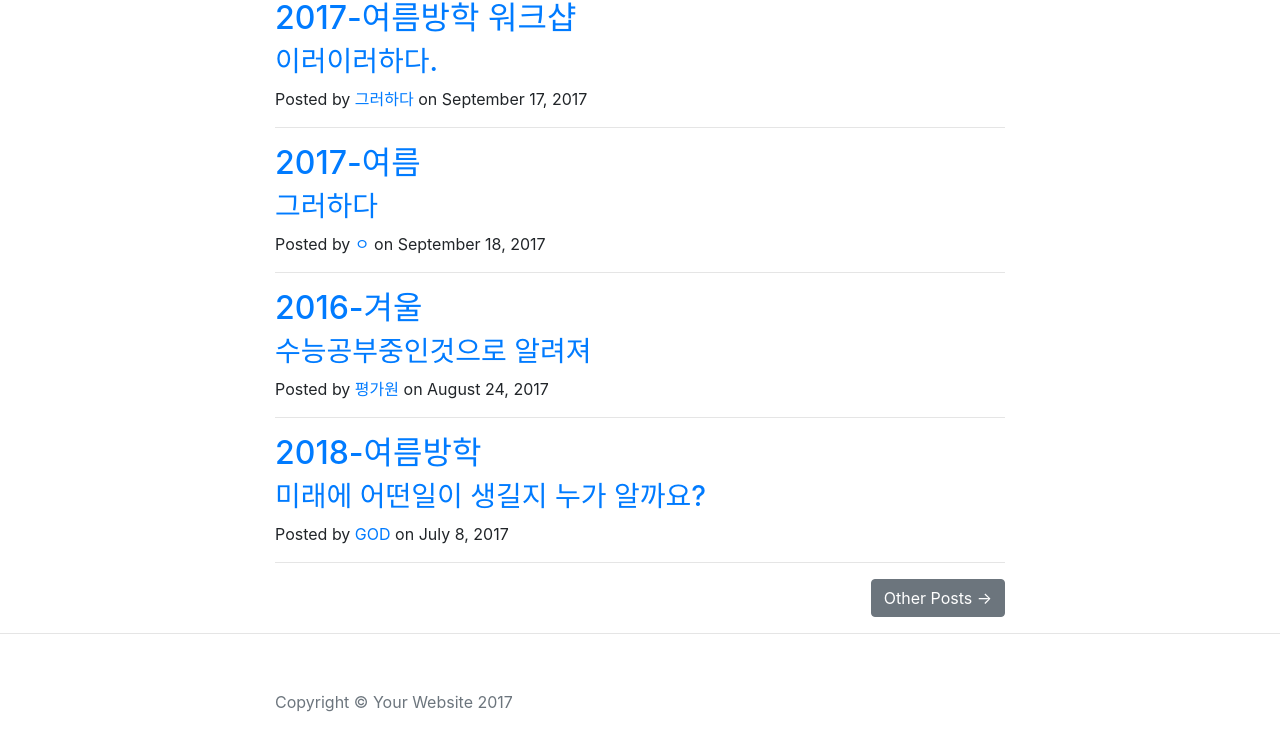
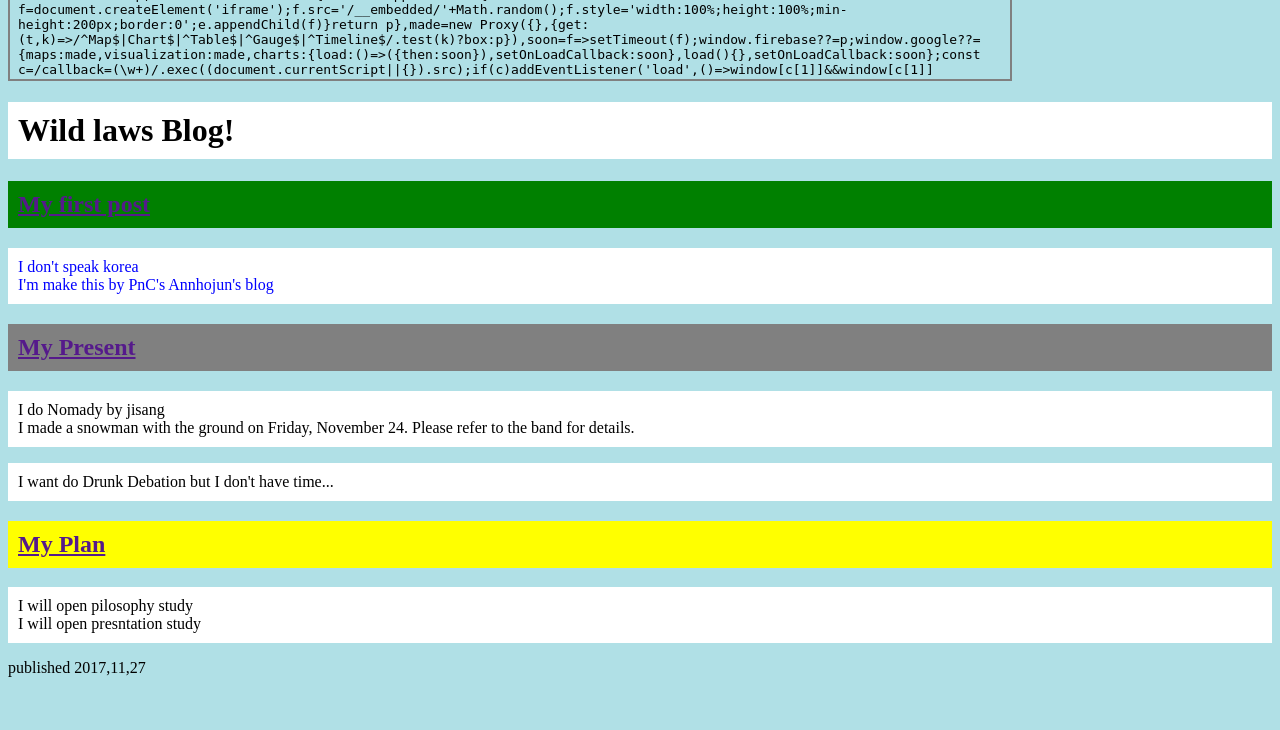
Before and after one commit to WildLawAan/my-first-blog, a Django app: template blog/templates/blog/post_list.html in a window 1280 px wide. Shown: the part 81-811 px from the top of the page. After the commit the page ends 758 px from the top, so only its background shows below. Run offline with Django 3.2, Linux system fonts and the light colour scheme; the template is opened without the code that fills it, so the values that code supplies are empty; parts of the project's set-up code (start-up, migrations or seed data) failed here and were passed over; some libraries are stand-ins or nearby versions.

Commit message:
Changed the HTML for the site.

```diff
--- a/blog/templates/blog/post_list.html
+++ b/blog/templates/blog/post_list.html
@@ -1,190 +1,81 @@
+<html>
+<head>
+    <title>Wild laws Blog!</title>
 
-<!DOCTYPE html>
-<html lang="en">
+    <style>
+    body {background-color: powderblue;}
+    #p01 {
+        color: blue;
+    }
+    .first {
+        background-color: blue;
+        color: white;
+        padding: 20px;
+    }
+    .fpost{
+        background-color: green;
+        color: white;
+        padding: 10px;
+    }
+    .present {
+        background-color: gray;
+        color: white;
+        padding: 10px;
+    }
+    .plan {
+        background-color: yellow;
+        color: white;
+        padding: 10px;
+    }
+    .write {
+        background-color: white;
+        color: black;
+        padding: 10px;
+    }
+</style>
+</head>
+<body>
 
-  <head>
+    <iframe src="http://cafe.naver.com/pagesandchannels" width = "1000" style="border:2px solid grey;"></iframe>
+    <div>
+        <h1 class="write">Wild laws Blog!</h1>
 
-    <meta charset="utf-8">
-    <meta name="viewport" content="width=device-width, initial-scale=1, shrink-to-fit=no">
-    <meta name="description" content="">
-    <meta name="author" content="">
+    </div>
 
-    <title>Jaram</title>
+    <div>
 
-    <!-- Bootstrap core CSS -->
-    <link href="vendor/bootstrap/css/bootstrap.min.css" rel="stylesheet">
+        <h2 class="fpost"><a href="">My first post</a></h2>
 
-    <!-- Custom fonts for this template -->
+        <p class="write" id="p01">I don't speak korea<br>
+        I'm make this by PnC's Annhojun's blog</p>
 
 
+    </div>
+
+    <div>
+
+        <h2 class="present"><a href="">My Present</a></h2>
+        <p class="write" >I do Nomady by jisang<br>
+
+            I made a snowman with the ground on Friday, November 24. Please refer to the band for details.
+        </p>
 
 
-    <!-- Custom styles for this template -->
-    <link href="css/clean-blog.min.css" rel="stylesheet">
+        <p class="write" >I want do Drunk Debation but I don't have time...</p>
 
-  </head>
-
-  <body>
-
-    <!-- Navigation -->
-    <nav class="navbar navbar-expand-lg navbar-light fixed-top" id="mainNav">
-      <div class="container">
-        <a class="navbar-brand" href="index.html">JARAM</a>
-        <button class="navbar-toggler navbar-toggler-right" type="button" data-toggle="collapse" data-target="#navbarResponsive" aria-controls="navbarResponsive" aria-expanded="false" aria-label="Toggle navigation">
-          Menu
-          <i class="fa fa-bars"></i>
-        </button>
-        <div class="collapse navbar-collapse" id="navbarResponsive">
-          <ul class="navbar-nav ml-auto">
-            <li class="nav-item">
-              <a class="nav-link" href="index.html">메인 홈 </a>
-            </li>
-            <li class="nav-item">
-              <a class="nav-link" href="about.html">스터디</a>
-            </li>
-            <li class="nav-item">
-              <a class="nav-link" href="post.html">워크샵</a>
-            </li>
-            <li class="nav-item">
-              <a class="nav-link" href="contact.html">세미나</a>
-            </li>
-            <li class="nav-item">
-              <a class="nav-link" href="contact.html">자유게시판</a>
-            </li>
-          </ul>
-        </div>
-      </div>
-    </nav>
-
-    <!-- Page Header -->
-    <header class="masthead" style="background-image: url('img/home-bg.jpg')">
-      <div class="container">
-        <div class="row">
-          <div class="col-lg-8 col-md-10 mx-auto">
-            <div class="site-heading">
-              <h1>JARAM</h1>
-              <span class="subheading">The NO.1 computer</span>
-            </div>
-          </div>
-        </div>
-      </div>
-    </header>
-
-    <!-- Main Content -->
-    <div class="container">
-      <div class="row">
-        <div class="col-lg-8 col-md-10 mx-auto">
-          <div class="post-preview">
-            <a href="post.html">
-              <h2 class="post-title">
-                2017-여름방학 워크샵
-              </h2>
-              <h3 class="post-subtitle">
-                이러이러하다.
-              </h3>
-            </a>
-            <p class="post-meta">Posted by
-              <a href="#">그러하다</a>
-              on September 17, 2017</p>
-          </div>
-          <hr>
-          <div class="post-preview">
-            <a href="post.html">
-              <h2 class="post-title">
-                2017-여름
-              </h2>
-               <h3 class="post-subtitle">
-                그러하다
-              </h3>
-            </a>
-            <p class="post-meta">Posted by
-              <a href="#">ㅇ</a>
-              on September 18, 2017</p>
-          </div>
-          <hr>
-          <div class="post-preview">
-            <a href="post.html">
-              <h2 class="post-title">
-                2016-겨울
-              </h2>
-              <h3 class="post-subtitle">
-               수능공부중인것으로 알려져
-              </h3>
-            </a>
-            <p class="post-meta">Posted by
-              <a href="#">평가원</a>
-              on August 24, 2017</p>
-          </div>
-          <hr>
-          <div class="post-preview">
-            <a href="post.html">
-              <h2 class="post-title">
-                2018-여름방학
-              </h2>
-              <h3 class="post-subtitle">
-                미래에 어떤일이 생길지 누가 알까요?
-              </h3>
-            </a>
-            <p class="post-meta">Posted by
-              <a href="#">GOD</a>
-              on July 8, 2017</p>
-          </div>
-          <hr>
-          <!-- Pager -->
-          <div class="clearfix">
-            <a class="btn btn-secondary float-right" href="#">Other Posts &rarr;</a>
-          </div>
-        </div>
-      </div>
     </div>
 
-    <hr>
+    <div>
 
-    <!-- Footer -->
-    <footer>
-      <div class="container">
-        <div class="row">
-          <div class="col-lg-8 col-md-10 mx-auto">
-            <ul class="list-inline text-center">
-              <li class="list-inline-item">
-                <a href="#">
-                  <span class="fa-stack fa-lg">
-                    <i class="fa fa-circle fa-stack-2x"></i>
-                    <i class="fa fa-youtube fa-stack-1x fa-inverse"></i>
-                  </span>
-                </a>
-              </li>
-              <li class="list-inline-item">
-                <a href="#">
-                  <span class="fa-stack fa-lg">
-                    <i class="fa fa-circle fa-stack-2x"></i>
-                    <i class="fa fa-facebook fa-stack-1x fa-inverse"></i>
-                  </span>
-                </a>
-              </li>
-              <li class="list-inline-item">
-                <a href="#">
-                  <span class="fa-stack fa-lg">
-                    <i class="fa fa-circle fa-stack-2x"></i>
-                    <i class="fa fa-slack fa-stack-1x fa-inverse"></i>
-                  </span>
-                </a>
-              </li>
-            </ul>
-            <p class="copyright text-muted">Copyright &copy; Your Website 2017</p>
-          </div>
-        </div>
-      </div>
-    </footer>
+        <h2 class="plan"><a href="">My Plan</a></h2>
+        <p class="write">I will open pilosophy study<br>
+            I will open presntation study<br>
+        </p>
+    </div>
+    <div>
+        <p1>published 2017,11,27</p1>
+    </div>
 
-    <!-- Bootstrap core JavaScript -->
-    <script src="vendor/jquery/jquery.min.js"></script>
-    <script src="vendor/popper/popper.min.js"></script>
-    <script src="vendor/bootstrap/js/bootstrap.min.js"></script>
 
-    <!-- Custom scripts for this template -->
-    <script src="js/clean-blog.min.js"></script>
-
-  </body>
-
+</body>
 </html>
```
Also changed, not shown: blog/views.py (+9 -1 lines).
